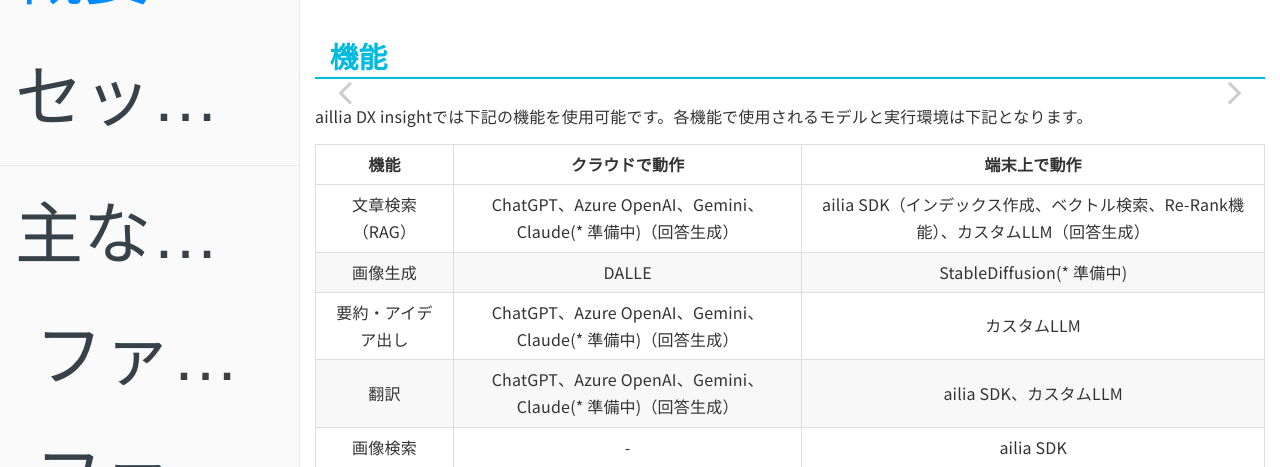
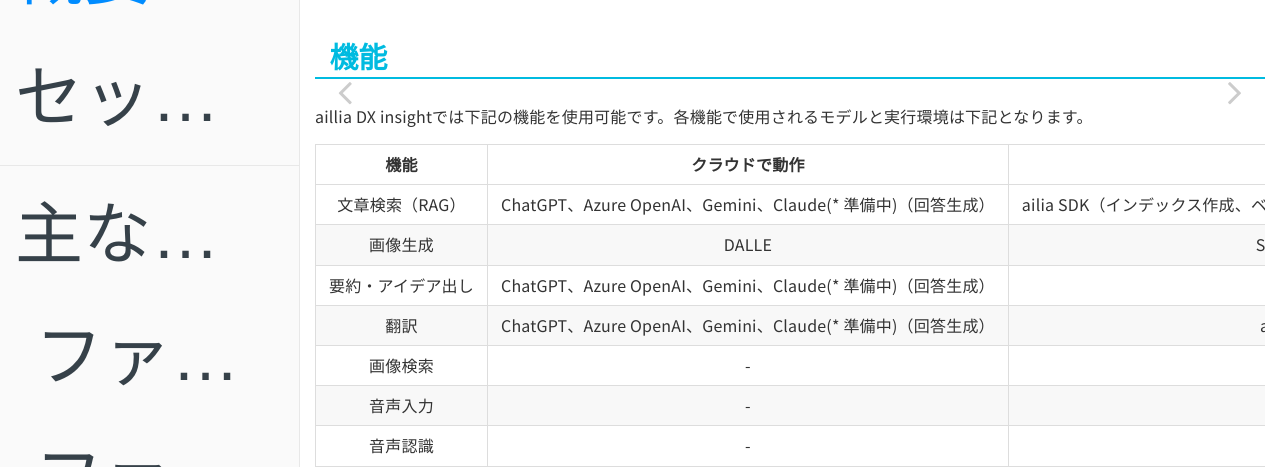
Before and after one commit to TomonoriHattori/ailia-DX-Insight-description, a plain HTML site: page overview.html in a window 1280 px wide. Shown: the part 333-800 px from the top of the page. Drawn offline with Linux system fonts and the light colour scheme.

Commit message:
Update website.css

```diff
--- a/styles/website.css
+++ b/styles/website.css
@@ -86,5 +86,6 @@ body{
 }
 
 table {
-width: 1000px;
+width: 100%;
+  white-space: nowrap;
 }
```
